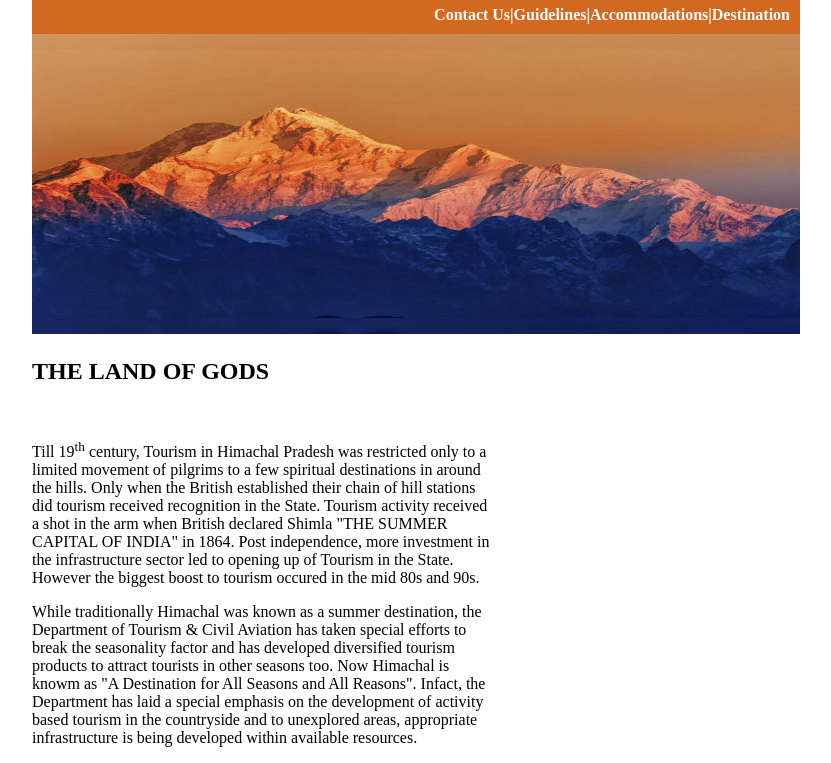
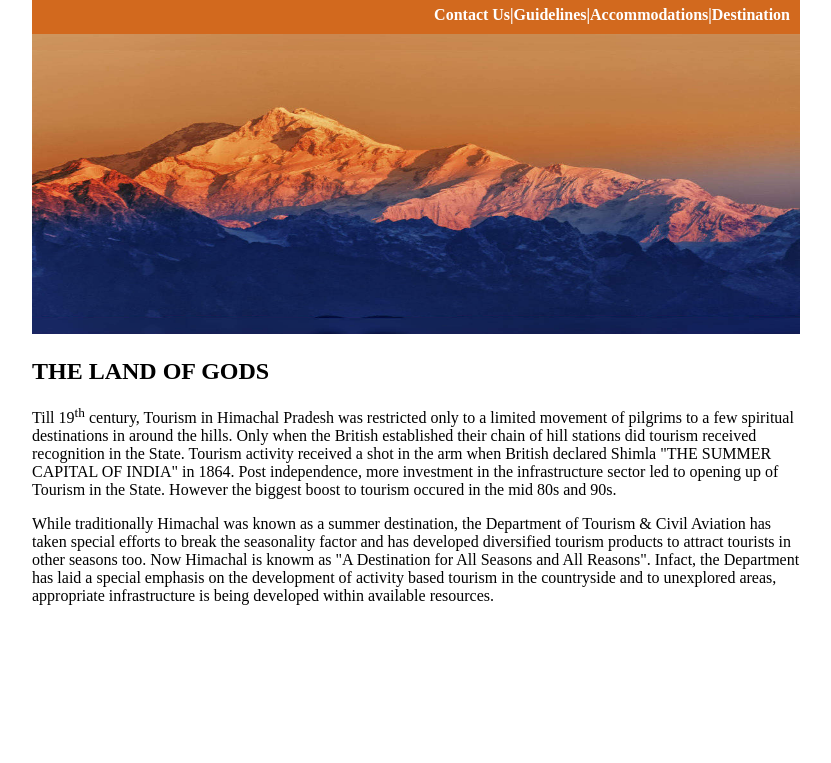
Before and after one commit to Devika0901/3C03CS, a plain HTML site: page assign.html in a window 1280 px wide. Shown: the part 107-870 px from the top of the page, without its empty margins (224-1055 px from the left). After the commit the page ends 800 px from the top, so only its background shows below. Drawn offline with Linux system fonts and the light colour scheme.

Commit message:
Update assign.html

```diff
--- a/assign.html
+++ b/assign.html
@@ -15,9 +15,7 @@
         Contact Us|Guidelines|Accommodations|Destination
      </div>
     <img src="himalaya.jpg" alt="himalaya" id="himalaya"/>
-     <div>
-       <div id="para">
-           <h2>THE LAND OF GODS</h2> </br>
+           <h2>THE LAND OF GODS</h2>
          <p>
            Till 19<sup>th</sup> century, Tourism in Himachal Pradesh was restricted only to a limited movement of pilgrims to a few spiritual destinations in around the hills.
            Only when the British established their chain of hill stations did tourism received recognition in the State.
@@ -30,8 +28,6 @@
            Now Himachal is knowm as "A Destination for All Seasons and All Reasons". Infact, the Department has laid a special emphasis on the development of activity based
            tourism in the countryside and to unexplored areas, appropriate infrastructure is being developed within available resources.
           </p>
-      </div>
-        <div id="para1">
-        </div>
+
 </body>
 </html>
```
